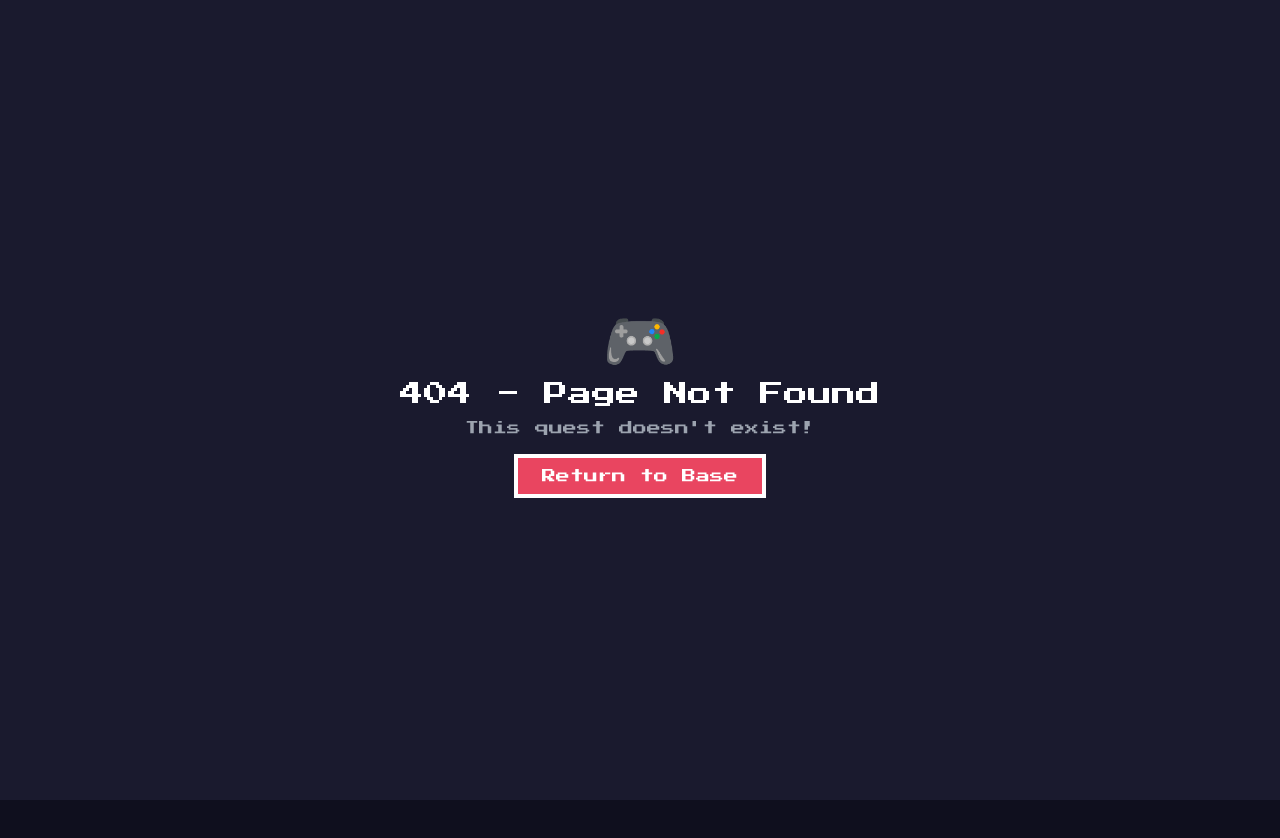
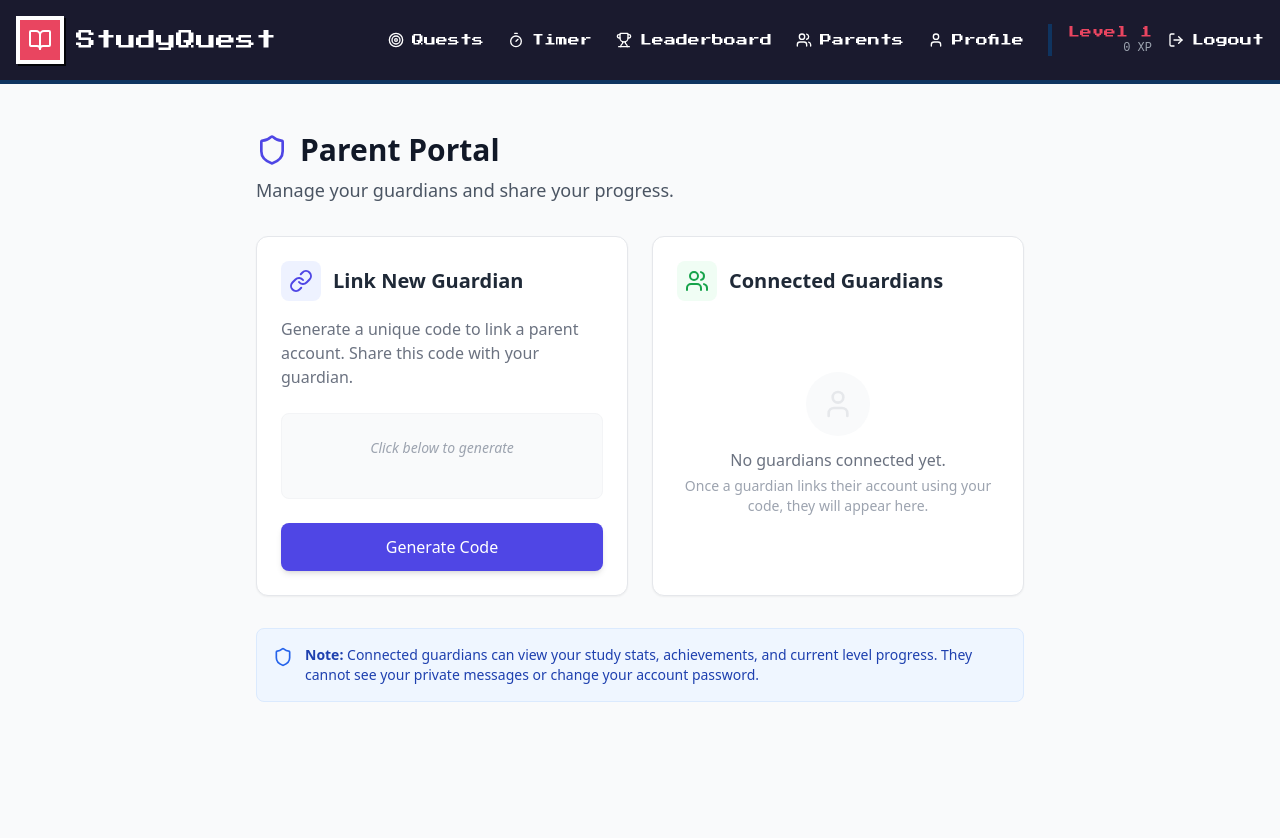
Before and after one commit to matthewwa1227/frontend, a React (Create React App) app: page /guardians in a window 1280 px wide. Before the commit this address had no page. Shown: the top 838 px of the page. Before the commit the page ends 800 px from the top, so only its background shows below. Built offline with nearby package versions, Linux system fonts and the light colour scheme; sample sign-in values are in the browser's storage.

Commit message:
No guardians connected yet.

```diff
--- a/src/App.js
+++ b/src/App.js
@@ -15,6 +15,7 @@ import TestAnimation from './TestAnimation';
 
 // Import the new Portal component
 import ParentPortal from './components/portal/ParentPortal';
+import GuardianManagement from './components/GuardianManagement';
 
 // Protected Route Component
 function ProtectedRoute({ children }) {
@@ -55,7 +56,6 @@ function App() {
           />
 
           {/* --- FIXED PORTAL ROUTE --- */}
-          {/* We use ProtectedRoute (which you defined) and ParentPortal (the new component) */}
           <Route
             path="/portal"
             element={
@@ -64,7 +64,18 @@ function App() {
               </ProtectedRoute>
             }
           />
-          {/* -------------------------- */}
+
+          {/* --- NEW GUARDIAN MANAGEMENT ROUTE --- */}
+          {/* This is where we add the route for the component you imported */}
+          <Route
+            path="/guardians"
+            element={
+              <ProtectedRoute>
+                <GuardianManagement />
+              </ProtectedRoute>
+            }
+          />
+          {/* ------------------------------------- */}
 
           <Route
             path="/timer"
@@ -123,8 +134,6 @@ function App() {
             }
           />
 
-          {/* REMOVED THE DUPLICATE /portal ROUTE THAT WAS HERE */}
-
           {/* 404 - Catch all */}
           <Route
             path="*"
--- /dev/null
+++ b/src/components/GuardianManagement.jsx
@@ -0,0 +1,191 @@
+import React, { useState } from 'react';
+import {
+  Shield,
+  Link as LinkIcon,
+  Copy,
+  AlertCircle,
+  User,
+  Check,
+  Loader2,
+  Users
+} from 'lucide-react';
+
+function GuardianManagement() {
+  const [inviteCode, setInviteCode] = useState(null);
+  const [isLoading, setIsLoading] = useState(false);
+  const [error, setError] = useState(null);
+  const [copied, setCopied] = useState(false);
+
+  // Mock data for guardians (currently empty based on your prompt)
+  const [guardians, setGuardians] = useState([]);
+
+  const generateCode = () => {
+    setIsLoading(true);
+    setError(null);
+    setInviteCode(null);
+
+    // Simulate API call delay
+    setTimeout(() => {
+      // Randomly simulating success or failure for demonstration
+      // In production, this would be your actual API call
+      const isSuccess = Math.random() > 0.1; // 90% success rate
+
+      if (isSuccess) {
+        setInviteCode("P7X-9K2-M4"); // Example code
+        setIsLoading(false);
+      } else {
+        setError("Failed to generate code. Please try again.");
+        setIsLoading(false);
+      }
+    }, 1500);
+  };
+
+  const copyToClipboard = () => {
+    if (inviteCode) {
+      navigator.clipboard.writeText(inviteCode);
+      setCopied(true);
+      setTimeout(() => setCopied(false), 2000);
+    }
+  };
+
+  return (
+    <div className="min-h-screen bg-gray-50 p-6 md:p-12 font-sans text-gray-800">
+      <div className="max-w-3xl mx-auto space-y-8">
+
+        {/* Header Section */}
+        <div className="space-y-2">
+          <h1 className="text-3xl font-bold text-gray-900 flex items-center gap-3">
+            <Shield className="text-indigo-600" size={32} />
+            Parent Portal
+          </h1>
+          <p className="text-gray-600 text-lg">
+            Manage your guardians and share your progress.
+          </p>
+        </div>
+
+        {/* Main Content Grid */}
+        <div className="grid grid-cols-1 md:grid-cols-2 gap-6">
+
+          {/* Card 1: Link New Guardian */}
+          <div className="bg-white rounded-xl shadow-sm border border-gray-200 p-6 flex flex-col">
+            <div className="flex items-center gap-3 mb-4">
+              <div className="p-2 bg-indigo-50 rounded-lg text-indigo-600">
+                <LinkIcon size={24} />
+              </div>
+              <h2 className="text-xl font-semibold">Link New Guardian</h2>
+            </div>
+
+            <p className="text-gray-500 mb-6 flex-grow">
+              Generate a unique code to link a parent account. Share this code with your guardian.
+            </p>
+
+            <div className="bg-gray-50 rounded-lg p-4 border border-gray-100 text-center space-y-4">
+              {inviteCode ? (
+                <div className="space-y-3">
+                  <span className="text-xs font-semibold text-gray-400 uppercase tracking-wider">
+                    Your Invite Code
+                  </span>
+                  <div className="text-3xl font-mono font-bold text-indigo-600 tracking-widest">
+                    {inviteCode}
+                  </div>
+                  <button
+                    onClick={copyToClipboard}
+                    className="inline-flex items-center gap-2 text-sm font-medium text-gray-600 hover:text-indigo-600 transition-colors"
+                  >
+                    {copied ? <Check size={16} /> : <Copy size={16} />}
+                    {copied ? "Copied!" : "Copy Code"}
+                  </button>
+                </div>
+              ) : (
+                <div className="py-2">
+                   <p className="text-sm text-gray-400 italic mb-4">
+                     Click below to generate
+                   </p>
+                </div>
+              )}
+
+              {/* Error State Display */}
+              {error && (
+                <div className="flex items-center justify-center gap-2 text-red-600 text-sm bg-red-50 p-2 rounded">
+                  <AlertCircle size={16} />
+                  {error}
+                </div>
+              )}
+            </div>
+
+            <button
+              onClick={generateCode}
+              disabled={isLoading || inviteCode}
+              className={`
+                mt-6 w-full py-3 px-4 rounded-lg font-medium flex items-center justify-center gap-2 transition-all
+                ${inviteCode
+                  ? 'bg-gray-100 text-gray-400 cursor-default'
+                  : 'bg-indigo-600 text-white hover:bg-indigo-700 shadow-md hover:shadow-lg'}
+              `}
+            >
+              {isLoading ? (
+                <>
+                  <Loader2 size={20} className="animate-spin" />
+                  Generating...
+                </>
+              ) : inviteCode ? (
+                "Code Active"
+              ) : (
+                "Generate Code"
+              )}
+            </button>
+          </div>
+
+          {/* Card 2: Connected Guardians */}
+          <div className="bg-white rounded-xl shadow-sm border border-gray-200 p-6 flex flex-col">
+            <div className="flex items-center gap-3 mb-4">
+              <div className="p-2 bg-green-50 rounded-lg text-green-600">
+                <Users size={24} />
+              </div>
+              <h2 className="text-xl font-semibold">Connected Guardians</h2>
+            </div>
+
+            <div className="flex-grow flex flex-col">
+              {guardians.length > 0 ? (
+                <ul className="space-y-3">
+                  {guardians.map((guardian) => (
+                    <li key={guardian.id} className="flex items-center gap-3 p-3 rounded-lg border border-gray-100 hover:bg-gray-50">
+                      <div className="w-10 h-10 rounded-full bg-gray-200 flex items-center justify-center text-gray-500">
+                        <User size={20} />
+                      </div>
+                      <div>
+                        <p className="font-medium text-gray-900">{guardian.name}</p>
+                        <p className="text-xs text-gray-500">{guardian.email}</p>
+                      </div>
+                    </li>
+                  ))}
+                </ul>
+              ) : (
+                <div className="flex-grow flex flex-col items-center justify-center text-center py-8 text-gray-400">
+                  <div className="w-16 h-16 bg-gray-50 rounded-full flex items-center justify-center mb-3">
+                    <User size={32} className="opacity-20" />
+                  </div>
+                  <p className="font-medium text-gray-500">No guardians connected yet.</p>
+                  <p className="text-sm mt-1 max-w-xs">
+                    Once a guardian links their account using your code, they will appear here.
+                  </p>
+                </div>
+              )}
+            </div>
+          </div>
+        </div>
+
+        {/* Footer Note */}
+        <div className="bg-blue-50 border border-blue-100 rounded-lg p-4 flex items-start gap-3">
+          <Shield className="text-blue-600 shrink-0 mt-0.5" size={20} />
+          <p className="text-sm text-blue-800">
+            <strong>Note:</strong> Connected guardians can view your study stats, achievements, and current level progress. They cannot see your private messages or change your account password.
+          </p>
+        </div>
+
+      </div>
+    </div>
+  );
+}
+
+export default GuardianManagement;
--- a/src/components/portal/ParentPortal.jsx
+++ b/src/components/portal/ParentPortal.jsx
@@ -1,158 +1,165 @@
-import React, { useState, useEffect } from 'react';
-import { Users, Key, Shield, RefreshCw, Copy, Check } from 'lucide-react';
-import { studentAPI } from '../../utils/api'; // We will update this next
-import PixelCard from '../shared/PixelCard';
+import React, { useState } from 'react';
+import { Link2, Shield, AlertCircle, Copy, Check, RefreshCw } from 'lucide-react';
 
-export default function ParentPortal() {
-  const [loading, setLoading] = useState(true);
-  const [parents, setParents] = useState([]);
-  const [inviteCode, setInviteCode] = useState(null);
+const ParentPortal = () => {
+  const [generatedCode, setGeneratedCode] = useState(null);
+  const [isLoading, setIsLoading] = useState(false);
+  const [error, setError] = useState(null);
   const [copied, setCopied] = useState(false);
-  const [error, setError] = useState(null);
 
-  useEffect(() => {
-    fetchParents();
-  }, []);
+  // Mock data for guardians - currently empty based on your prompt
+  const [guardians, setGuardians] = useState([]);
 
-  const fetchParents = async () => {
-    try {
-      setLoading(true);
-      // Assuming this endpoint exists or will exist
-      const response = await studentAPI.getConnectedParents();
-      setParents(response.data.parents || []);
-    } catch (err) {
-      console.error("Failed to fetch parents", err);
-      // Fallback for demo if API isn't ready yet
-      setParents([]);
-    } finally {
-      setLoading(false);
+  const generateCode = () => {
+    setIsLoading(true);
+    setError(null);
+    setGeneratedCode(null);
+
+    // Simulate API call
+    setTimeout(() => {
+      // 30% chance to fail to demonstrate the error state you requested
+      const shouldFail = Math.random() < 0.3;
+
+      if (shouldFail) {
+        setError("Failed to generate code. Please try again.");
+        setIsLoading(false);
+      } else {
+        // Generate random 6-character code
+        const randomCode = Math.random().toString(36).substring(2, 8).toUpperCase();
+        setGeneratedCode(randomCode);
+        setIsLoading(false);
       }
-  };
-
-  const generateCode = async () => {
-    try {
-      setInviteCode('Loading...');
-      const response = await studentAPI.generateParentCode();
-      setInviteCode(response.data.code);
-      setCopied(false);
-    } catch (err) {
-      setError('Failed to generate code');
-      setInviteCode(null);
-    }
+    }, 1500);
   };
 
   const copyToClipboard = () => {
-    if (inviteCode) {
-      navigator.clipboard.writeText(inviteCode);
+    if (generatedCode) {
+      navigator.clipboard.writeText(generatedCode);
       setCopied(true);
       setTimeout(() => setCopied(false), 2000);
     }
   };
 
   return (
-    <div className="max-w-4xl mx-auto px-4 py-8">
-      <div className="mb-8">
-        <h1 className="text-3xl font-pixel text-white mb-2 flex items-center gap-3">
-          <Users className="w-8 h-8 text-pixel-gold" />
+    <div className="min-h-screen bg-gray-900 p-4 md:p-8 font-mono text-white">
+      <div className="max-w-4xl mx-auto space-y-8">
+
+        {/* Header */}
+        <div className="space-y-2 border-b-4 border-white pb-6">
+          <h1 className="text-3xl md:text-4xl font-bold tracking-tight text-yellow-400">
             Parent Portal
           </h1>
-        <p className="text-sm font-pixel text-gray-400">
+          <p className="text-gray-400 text-sm md:text-base">
             Manage your guardians and share your progress.
           </p>
         </div>
 
-      <div className="grid grid-cols-1 md:grid-cols-2 gap-6">
-        {/* Left Column: Generate Code */}
-        <PixelCard title="Link New Guardian" icon="🔗">
-          <div className="text-center py-6">
-            <div className="bg-pixel-dark border-4 border-pixel-accent p-6 mb-6 inline-block rounded-full">
-              <Key className="w-12 h-12 text-pixel-gold mx-auto" />
+        <div className="grid gap-8 md:grid-cols-2">
+
+          {/* Link New Guardian Section */}
+          <div className="bg-gray-800 border-4 border-white p-6 relative shadow-[8px_8px_0px_0px_rgba(255,255,255,0.2)]">
+            <div className="flex items-center gap-3 mb-4">
+              <div className="p-2 bg-blue-600 border-2 border-white">
+                <Link2 className="w-6 h-6 text-white" />
+              </div>
+              <h2 className="text-xl font-bold">Link New Guardian</h2>
             </div>
 
-            <p className="text-white font-pixel text-sm mb-4">
+            <p className="text-gray-400 text-sm mb-6">
               Generate a unique code to link a parent account.
             </p>
 
-            {inviteCode ? (
-              <div className="bg-gray-800 p-4 border-2 border-dashed border-gray-600 mb-4 relative group">
-                <p className="text-3xl font-mono text-white tracking-widest font-bold">
-                  {inviteCode}
-                </p>
-                <p className="text-xs text-gray-400 mt-2">
-                  Code expires in 15 minutes
-                </p>
+            <div className="space-y-4">
+              {!generatedCode && !isLoading && (
                 <button
-                  onClick={copyToClipboard}
-                  className="absolute top-2 right-2 p-2 hover:bg-gray-700 rounded transition-colors"
-                  title="Copy Code"
+                  onClick={generateCode}
+                  className="w-full py-3 px-4 bg-yellow-400 hover:bg-yellow-500 text-black font-bold border-4 border-transparent hover:border-white transition-all active:translate-y-1"
                 >
-                  {copied ? <Check className="w-4 h-4 text-green-500" /> : <Copy className="w-4 h-4 text-white" />}
+                  Click below to generate
                 </button>
-              </div>
-            ) : (
-              <div className="h-24 flex items-center justify-center text-gray-500 text-xs font-mono mb-4 border-2 border-transparent">
-                Click below to generate
+              )}
+
+              {isLoading && (
+                <div className="flex flex-col items-center justify-center py-8 space-y-3 border-2 border-dashed border-gray-600 bg-gray-900/50">
+                  <RefreshCw className="w-8 h-8 animate-spin text-yellow-400" />
+                  <span className="text-xs text-gray-500">Generating secure key...</span>
                 </div>
               )}
 
               {error && (
-              <p className="text-red-400 text-xs font-pixel mb-4">{error}</p>
-            )}
-
+                <div className="flex items-center gap-2 p-4 bg-red-900/30 border-2 border-red-500 text-red-200 text-sm">
+                  <AlertCircle className="w-5 h-5 flex-shrink-0" />
+                  <span>{error}</span>
                   <button
                     onClick={generateCode}
-              className="w-full bg-pixel-primary border-4 border-white py-3 font-pixel text-sm text-white hover:bg-blue-600 transition-colors flex items-center justify-center gap-2"
+                    className="ml-auto text-xs underline hover:text-white"
                   >
-              <RefreshCw className="w-4 h-4" />
-              {inviteCode ? 'Generate New Code' : 'Generate Access Code'}
+                    Retry
                   </button>
-          </div>
-        </PixelCard>
-
-        {/* Right Column: Connected Parents */}
-        <PixelCard title="Connected Guardians" icon="🛡️">
-          {loading ? (
-            <div className="text-center py-8">
-              <div className="w-8 h-8 border-4 border-pixel-gold border-t-transparent rounded-full animate-spin mx-auto"></div>
-            </div>
-          ) : parents.length === 0 ? (
-            <div className="text-center py-12 text-gray-500">
-              <Shield className="w-12 h-12 mx-auto mb-3 opacity-20" />
-              <p className="font-pixel text-xs">No guardians connected yet.</p>
-            </div>
-          ) : (
-            <div className="space-y-4">
-              {parents.map((parent) => (
-                <div
-                  key={parent.id}
-                  className="bg-pixel-dark border-2 border-pixel-accent p-4 flex items-center justify-between"
-                >
-                  <div className="flex items-center gap-3">
-                    <div className="w-10 h-10 bg-indigo-900 flex items-center justify-center border-2 border-indigo-500">
-                      <span className="font-pixel text-white text-lg">
-                        {parent.username.charAt(0).toUpperCase()}
-                      </span>
-                    </div>
-                    <div>
-                      <p className="font-pixel text-sm text-white">{parent.username}</p>
-                      <p className="text-xs font-mono text-gray-400">Connected</p>
-                    </div>
-                  </div>
-                  <div className="text-green-400">
-                    <Shield className="w-5 h-5" />
-                  </div>
-                </div>
-              ))}
                 </div>
               )}
 
-          <div className="mt-6 p-4 bg-blue-900/20 border border-blue-500/30 rounded">
-            <p className="text-xs text-blue-200 font-mono">
-              <span className="font-bold">Note:</span> Connected guardians can view your study stats, achievements, and current level progress.
+              {generatedCode && (
+                <div className="bg-gray-900 border-4 border-blue-500 p-6 text-center animate-in fade-in slide-in-from-bottom-4">
+                  <span className="block text-xs text-blue-400 mb-2 uppercase tracking-widest">Share this code</span>
+                  <div className="text-4xl font-black tracking-wider text-white mb-4 font-mono">
+                    {generatedCode}
+                  </div>
+                  <button
+                    onClick={copyToClipboard}
+                    className="inline-flex items-center gap-2 px-4 py-2 bg-blue-600 hover:bg-blue-700 text-white text-sm font-bold border-2 border-blue-400 transition-colors"
+                  >
+                    {copied ? <Check className="w-4 h-4" /> : <Copy className="w-4 h-4" />}
+                    {copied ? "Copied!" : "Copy Code"}
+                  </button>
+                </div>
+              )}
+            </div>
+          </div>
+
+          {/* Connected Guardians Section */}
+          <div className="bg-gray-800 border-4 border-white p-6 flex flex-col h-full shadow-[8px_8px_0px_0px_rgba(255,255,255,0.2)]">
+            <div className="flex items-center gap-3 mb-4">
+              <div className="p-2 bg-green-600 border-2 border-white">
+                <Shield className="w-6 h-6 text-white" />
+              </div>
+              <h2 className="text-xl font-bold">Connected Guardians</h2>
+            </div>
+
+            <div className="flex-grow">
+              {guardians.length === 0 ? (
+                <div className="h-48 flex flex-col items-center justify-center text-gray-500 border-2 border-dashed border-gray-600 bg-gray-900/30">
+                  <Shield className="w-12 h-12 mb-3 opacity-20" />
+                  <p>No guardians connected yet.</p>
+                </div>
+              ) : (
+                <ul className="space-y-3">
+                  {guardians.map((guardian) => (
+                    <li key={guardian.id} className="flex items-center justify-between p-3 bg-gray-700 border-2 border-gray-600">
+                      <div className="flex items-center gap-3">
+                        <div className="w-8 h-8 bg-gray-600 rounded-full flex items-center justify-center">
+                          {guardian.name[0]}
+                        </div>
+                        <span className="font-bold">{guardian.name}</span>
+                      </div>
+                      <span className="text-xs bg-green-900 text-green-200 px-2 py-1 rounded">Active</span>
+                    </li>
+                  ))}
+                </ul>
+              )}
+            </div>
+
+            <div className="mt-6 pt-4 border-t-2 border-gray-700">
+              <p className="text-xs text-gray-400 leading-relaxed">
+                <span className="text-yellow-400 font-bold">Note:</span> Connected guardians can view your study stats, achievements, and current level progress.
               </p>
             </div>
-        </PixelCard>
+          </div>
+
+        </div>
       </div>
     </div>
   );
-}
+};
+
+export default ParentPortal;
```
Lines whose indentation alone changed are shown as unchanged.
